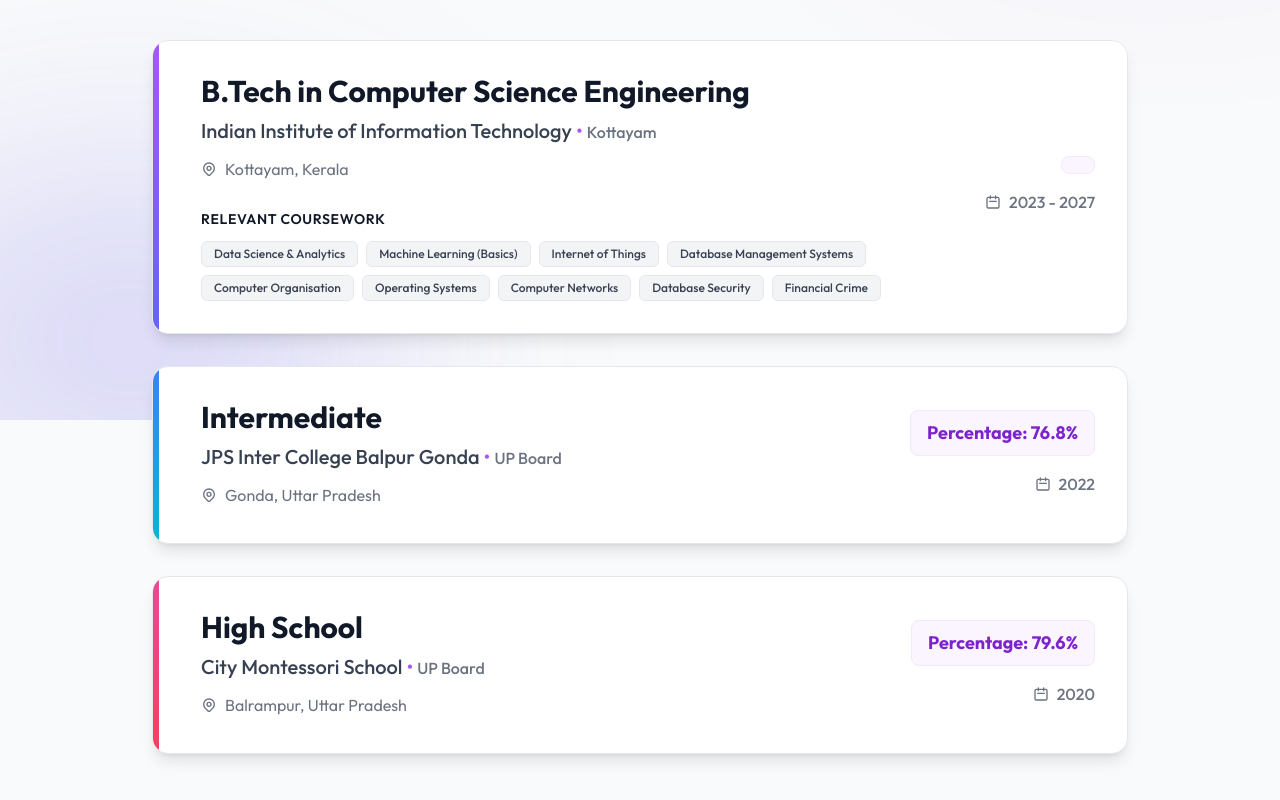
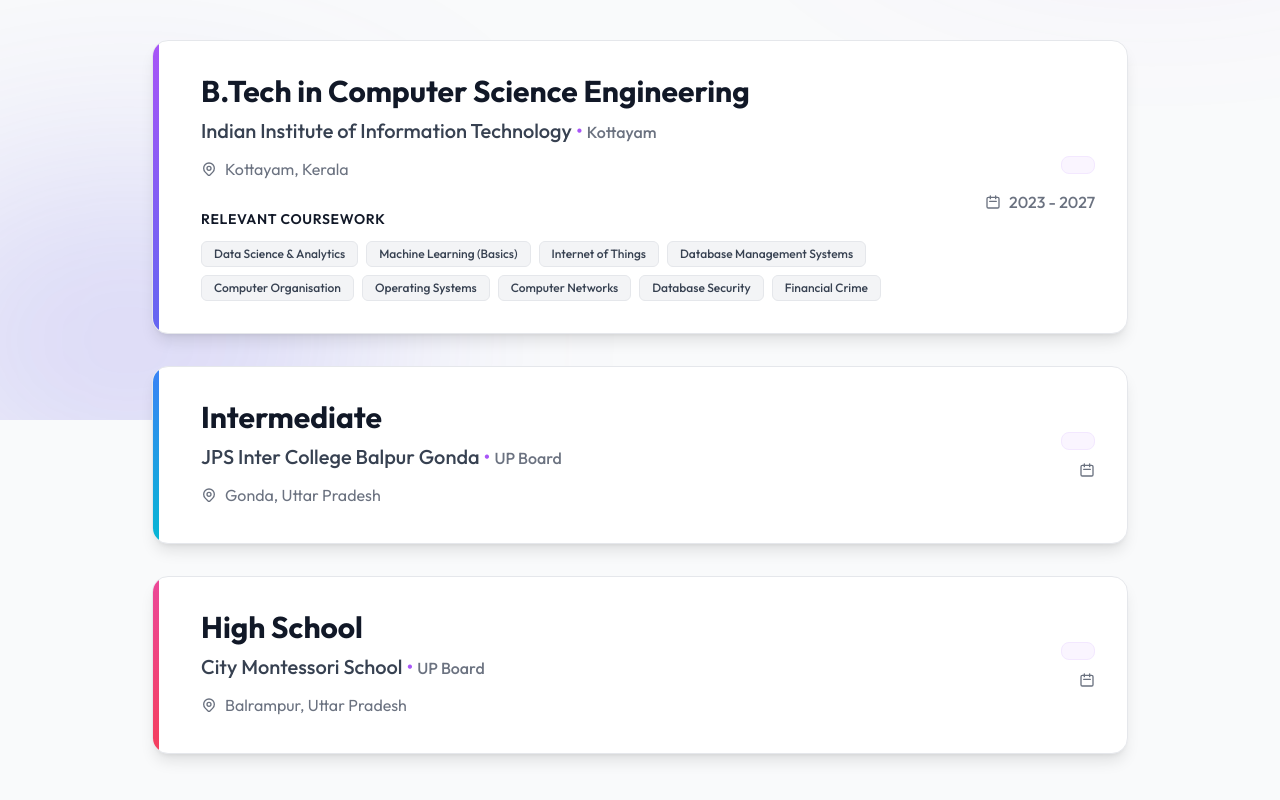
Before and after one commit to riteshpandey2024-cyber/MyPortfolio, a Next.js app: page /education in a window 1280 px wide. Shown: the part 380-1180 px from the top of the page. Built offline with nearby package versions, Linux system fonts and the light colour scheme; a web font is replaced by a local one.

Commit message:
update edu code

```diff
--- a/app/education/page.jsx
+++ b/app/education/page.jsx
@@ -33,8 +33,8 @@
             degree: "Intermediate",
             institution: "JPS Inter College Balpur Gonda",
             board: "UP Board",
-            score: "Percentage: 76.8%",
-            year: "2022",
+            // score: "Percentage: 76.8%",
+            // year: "2022",
             location: "Gonda, Uttar Pradesh",
             color: "from-blue-500 to-cyan-500",
             coursework: []
@@ -43,8 +43,8 @@
             degree: "High School",
             institution: "City Montessori School",
             board: "UP Board",
-            score: "Percentage: 79.6%",
-            year: "2020",
+            // score: "Percentage: 79.6%",
+            // year: "2020",
             location: "Balrampur, Uttar Pradesh",
             color: "from-pink-500 to-rose-500",
             coursework: []
```
Also changed, not shown: 1 other file (tests, documents, lock files or other folders).
